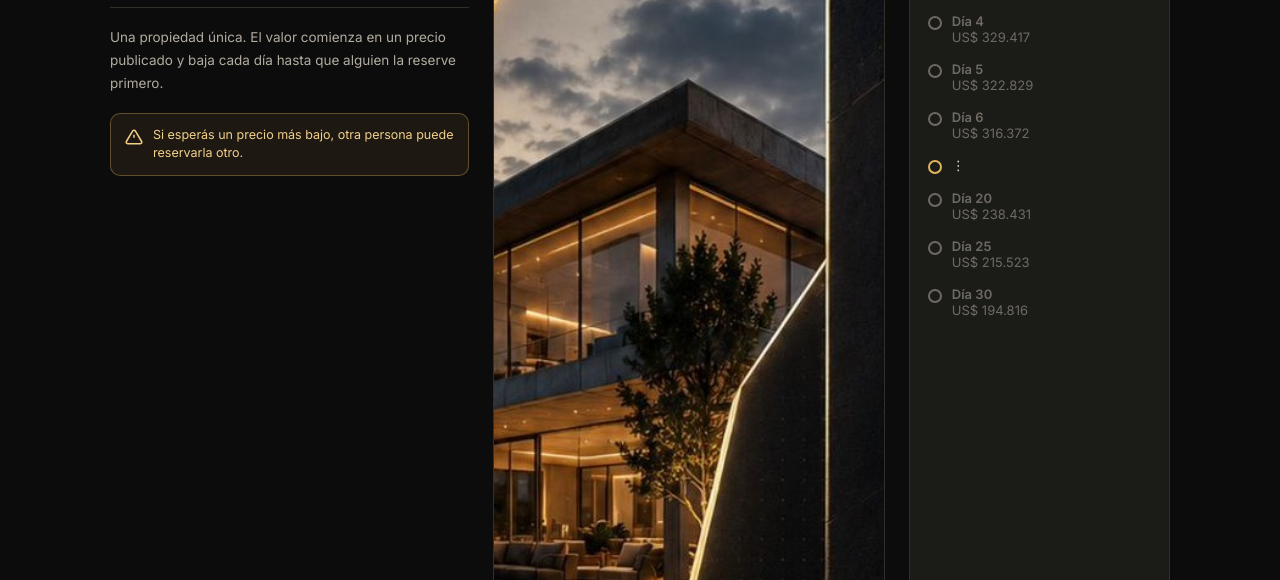
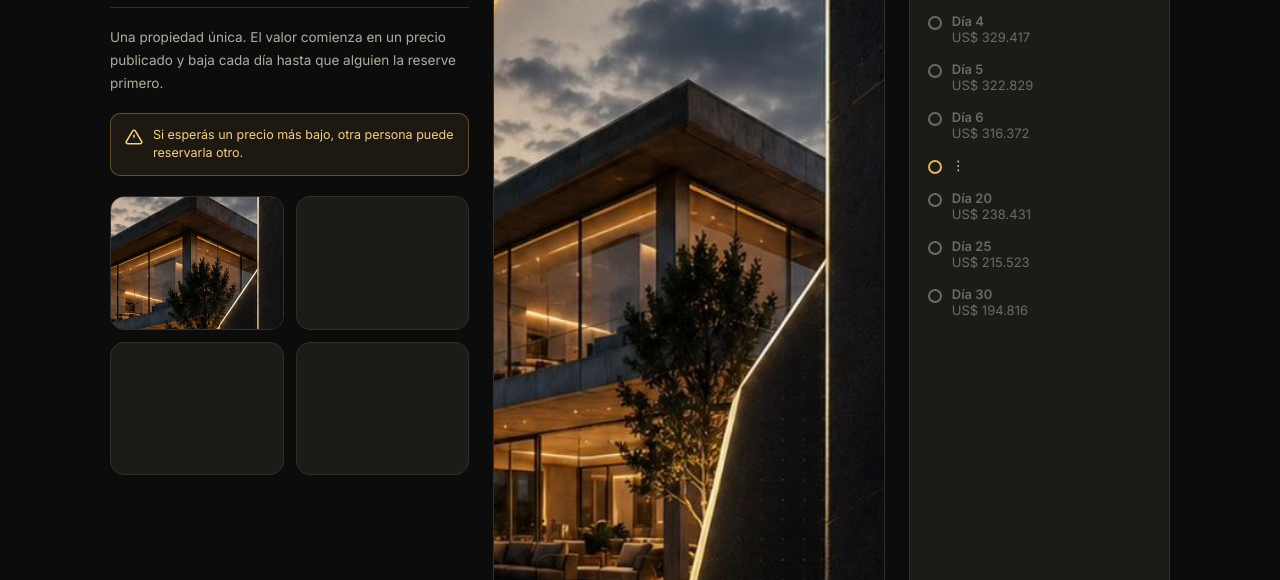
Before and after one commit to juanmartincampos1414/onehouse, a website: page index.html in a window 1280 px wide. Shown: the part 220-800 px from the top of the page. Drawn offline with nearby package versions, Linux system fonts and the light colour scheme; no server answers.

Commit message:
Agregar grilla de 4 fotos de la propiedad debajo del aviso

```diff
--- a/index.html
+++ b/index.html
@@ -26,6 +26,13 @@
         <div class="warning">
           <svg width="18" height="18" viewBox="0 0 24 24" fill="none" stroke="currentColor" stroke-width="2"><path d="M10.29 3.86 1.82 18a2 2 0 0 0 1.71 3h16.94a2 2 0 0 0 1.71-3L13.71 3.86a2 2 0 0 0-3.42 0z"/><line x1="12" y1="9" x2="12" y2="13"/><line x1="12" y1="17" x2="12.01" y2="17"/></svg>
           <span>Si esperás un precio más bajo, otra persona puede reservarla otro.</span>
+        </div>
+
+        <div class="thumb-grid" id="thumbGrid">
+          <div class="thumb-slot"></div>
+          <div class="thumb-slot"></div>
+          <div class="thumb-slot"></div>
+          <div class="thumb-slot"></div>
         </div>
       </div>
 
--- a/script.js
+++ b/script.js
@@ -137,6 +137,20 @@ function renderContent(){
     });
   }
 
+  // Recuadros de fotos (debajo del aviso)
+  const thumbGrid = document.getElementById('thumbGrid');
+  const slots = thumbGrid.querySelectorAll('.thumb-slot');
+  slots.forEach((slot, idx) => {
+    slot.innerHTML = '';
+    const url = property.photos && property.photos[idx];
+    if(url){
+      const img = document.createElement('img');
+      img.src = url;
+      img.alt = `Foto ${idx + 1}`;
+      slot.appendChild(img);
+    }
+  });
+
   // Video
   const videoSection = document.getElementById('videoSection');
   const video = document.getElementById('propertyVideo');
--- a/style.css
+++ b/style.css
@@ -94,6 +94,26 @@ body{
   min-height:420px;
 }
 .hero-img{
+  width:100%;height:100%;
+  object-fit:cover;
+  display:block;
+}
+
+/* THUMB GRID */
+.thumb-grid{
+  display:grid;
+  grid-template-columns:1fr 1fr;
+  gap:12px;
+  margin-top:20px;
+}
+.thumb-slot{
+  aspect-ratio:1.3 / 1;
+  border-radius:14px;
+  overflow:hidden;
+  border:1px solid var(--border);
+  background:var(--card);
+}
+.thumb-slot img{
   width:100%;height:100%;
   object-fit:cover;
   display:block;
```
